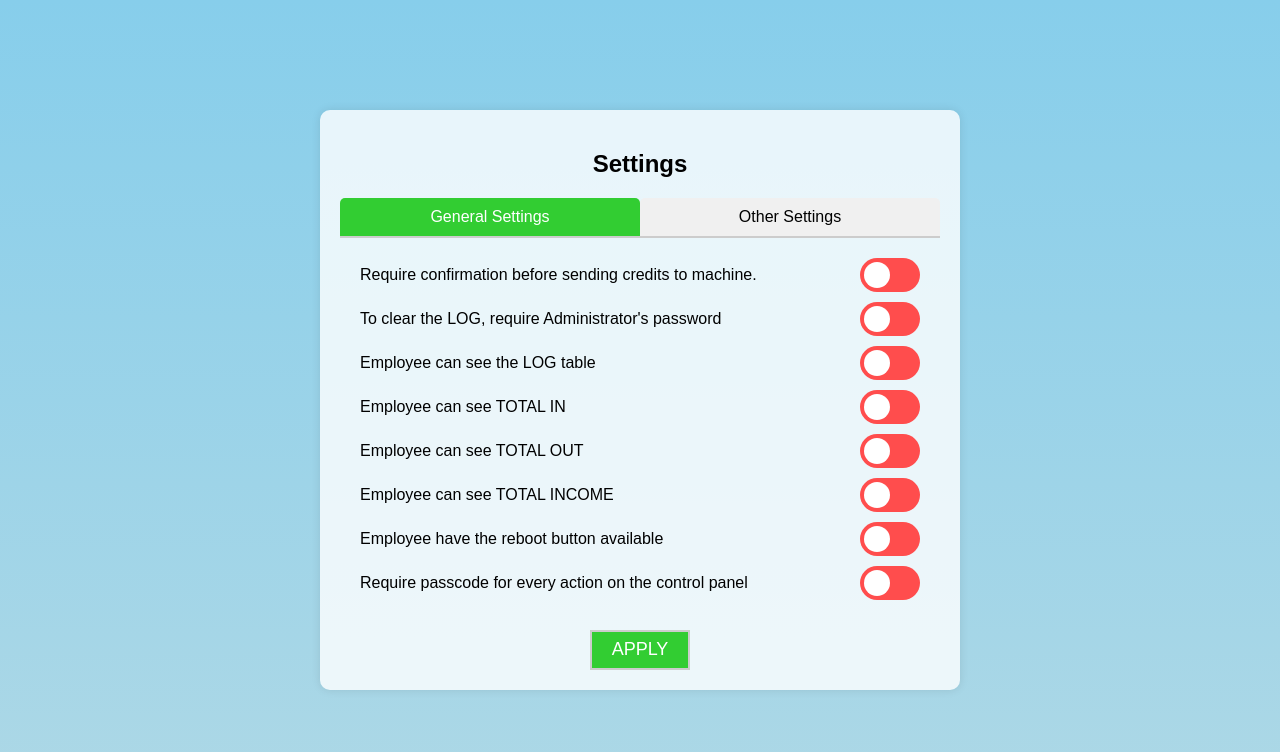
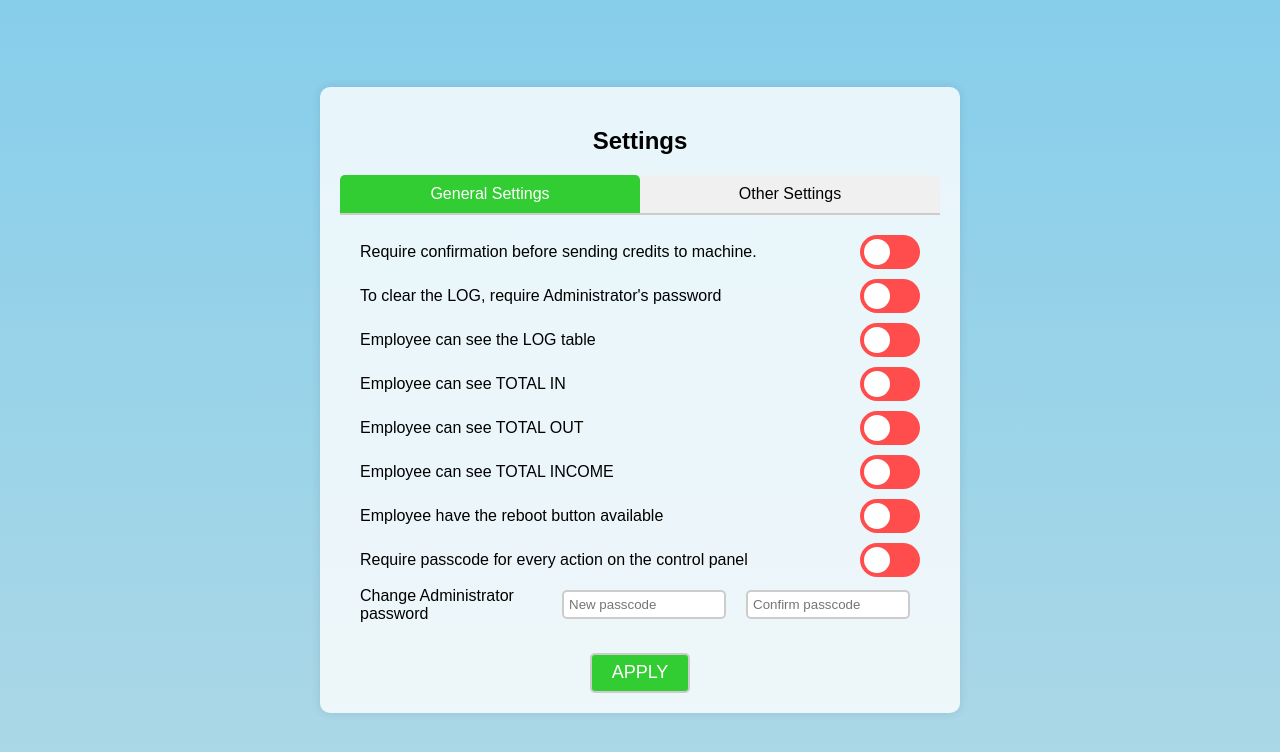
Before and after one commit to edtruji/raspberry, a PHP site: page /settingsSix.php in a window 1280 px wide. Shown: the top 752 px of the page. Run offline with PHP 8.4, Linux system fonts and the light colour scheme.

Commit message:
Add files via upload

```diff
--- a/settingsSix.php
+++ b/settingsSix.php
@@ -41,7 +41,8 @@ echo <<<HTML
             text-align: left;
             padding: 0 20px;
         }
-        .setting-item input[type="text"] {
+        .setting-item input[type="text"],
+        .setting-item input[type="password"] {
             width: 150px;
             padding: 5px;
             margin-right: 10px;
@@ -103,7 +104,7 @@ echo <<<HTML
             height: 40px;
             font-size: 18px;
             border: 2px solid #ccc;
-            border-radius:imaan 5px;
+            border-radius: 5px;
             background: #32CD32;
             color: white;
             cursor: pointer;
@@ -208,6 +209,13 @@ echo <<<HTML
                         <input type="checkbox" id="require-passcode">
                         <span class="slider"></span>
                     </label>
+                </div>
+                <div class="setting-item">
+                    <label>Change Administrator password</label>
+                    <div class="input-group">
+                        <input type="password" id="admin-passcode" placeholder="New passcode" pattern="[0-9]*" inputmode="numeric" maxlength="10">
+                        <input type="password" id="admin-confirm-passcode" placeholder="Confirm passcode" pattern="[0-9]*" inputmode="numeric" maxlength="10">
+                    </div>
                 </div>
             </div>
         </div>
@@ -361,6 +369,8 @@ echo <<<HTML
                 employeeTotalIncome: document.getElementById('employee-total-income').checked,
                 employeeReboot: document.getElementById('employee-reboot').checked,
                 requirePasscode: document.getElementById('require-passcode').checked,
+                adminPasscode: document.getElementById('admin-passcode').value,
+                adminConfirmPasscode: document.getElementById('admin-confirm-passcode').value,
                 buttons: [
                     { text: document.getElementById('btn1-text').value, pulses: document.getElementById('btn1-pulses').value, enabled: document.getElementById('btn1-enable').checked },
                     { text: document.getElementById('btn2-text').value, pulses: document.getElementById('btn2-pulses').value, enabled: document.getElementById('btn2-enable').checked },
```
